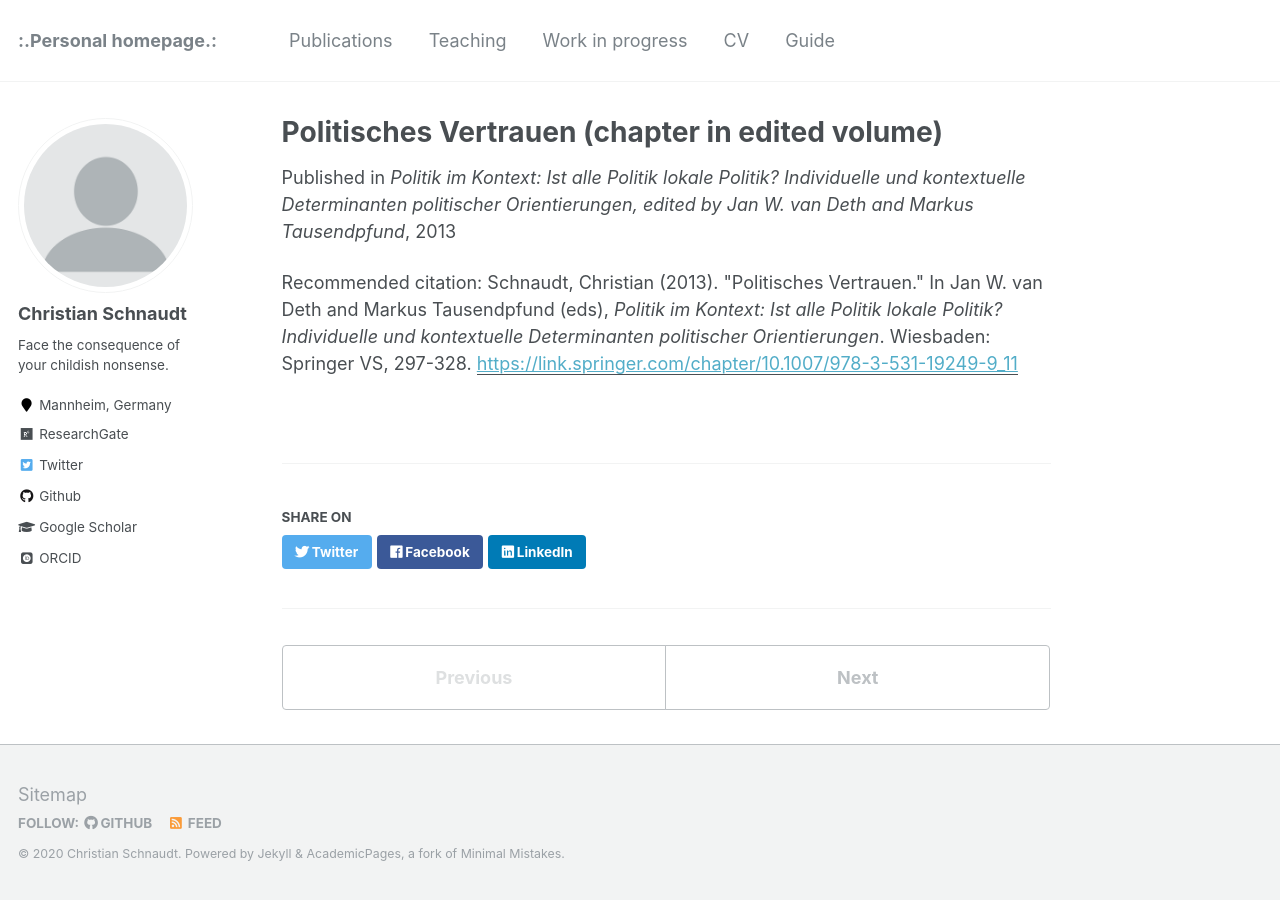
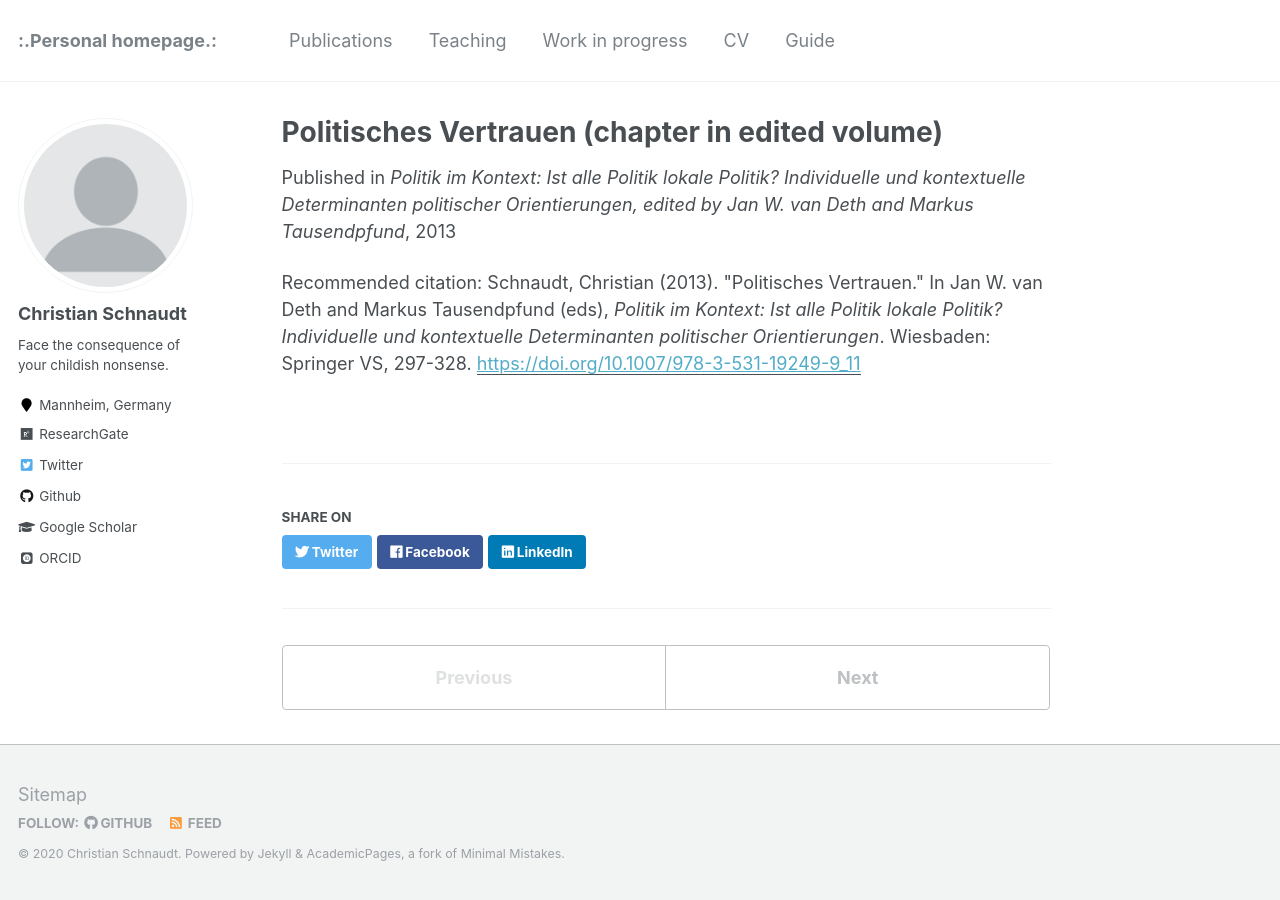
Before and after one commit to cschnaudt/cschnaudt.github.io, a Jekyll site: the page built from _publications/2013-01-01-Politisches-Vertrauen.md, in a window 1280 px wide. Built offline with Jekyll 4.4.1, drawn with Linux system fonts in a browser that asks for light colours; some web fonts are replaced; some of the changed lines change nothing that is shown.

Commit message:
Update 2013-01-01-Politisches-Vertrauen.md

```diff
--- a/_publications/2013-01-01-Politisches-Vertrauen.md
+++ b/_publications/2013-01-01-Politisches-Vertrauen.md
@@ -5,7 +5,7 @@ permalink: /publication/2013-01-01-Politisches-Vertrauen
 excerpt: 'This paper investigates the influence of the local context on citizens´ trust in political institutions and authorities.'
 date: 2013-01-01
 venue: 'Politik im Kontext: Ist alle Politik lokale Politik? Individuelle und kontextuelle Determinanten politischer Orientierungen, edited by Jan W. van Deth and Markus Tausendpfund'
-paperurl: 'https://link.springer.com/chapter/10.1007/978-3-531-19249-9_11'
+paperurl: 'https://doi.org/10.1007/978-3-531-19249-9_11'
 citation: 'Schnaudt, Christian (2013). &quot;Politisches Vertrauen.&quot; In Jan W. van Deth and Markus Tausendpfund (eds), <i>
 Politik im Kontext: Ist alle Politik lokale Politik? Individuelle und kontextuelle Determinanten politischer Orientierungen</i>. Wiesbaden: Springer VS, 297-328.'
 ---
```
